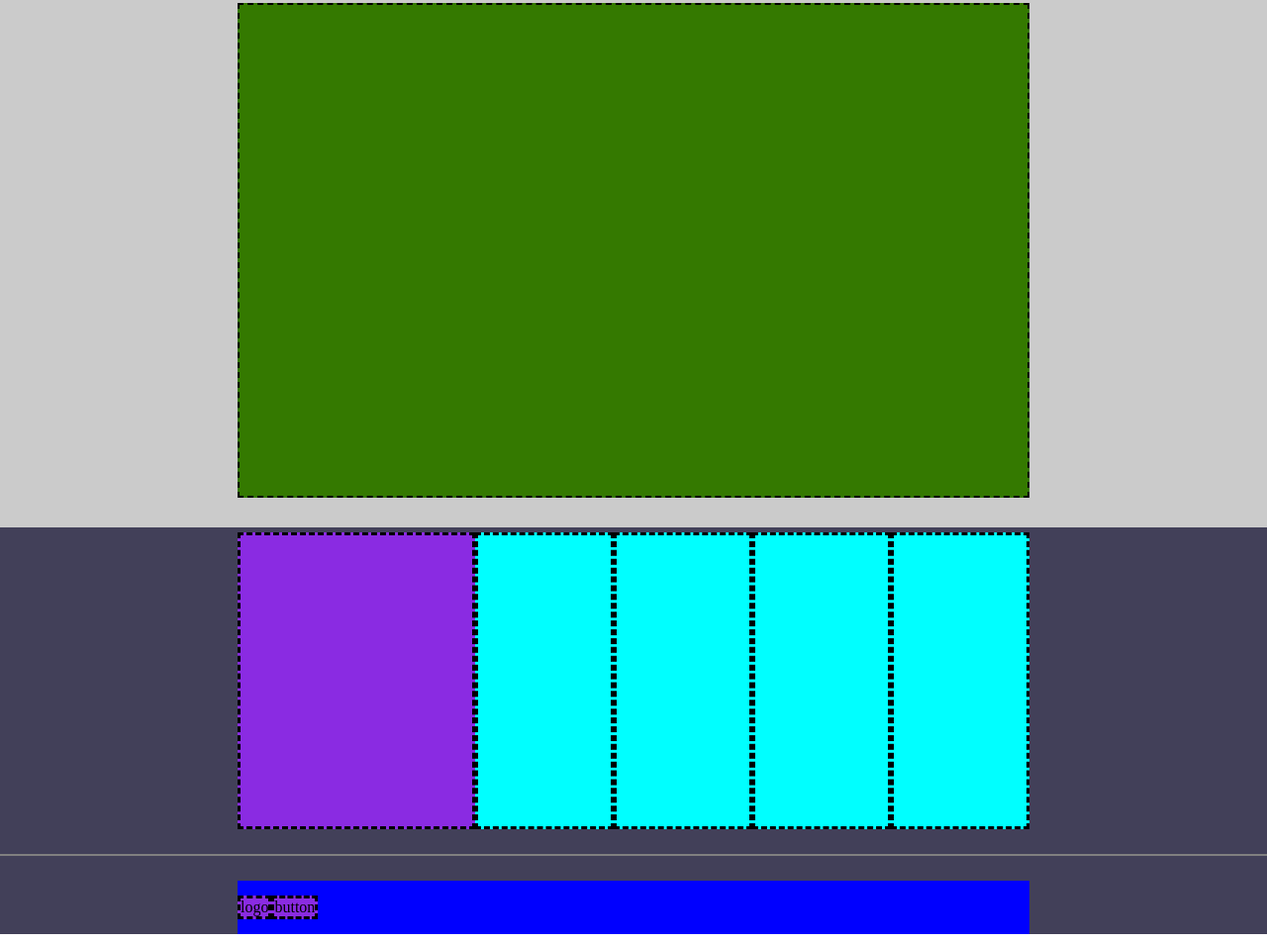
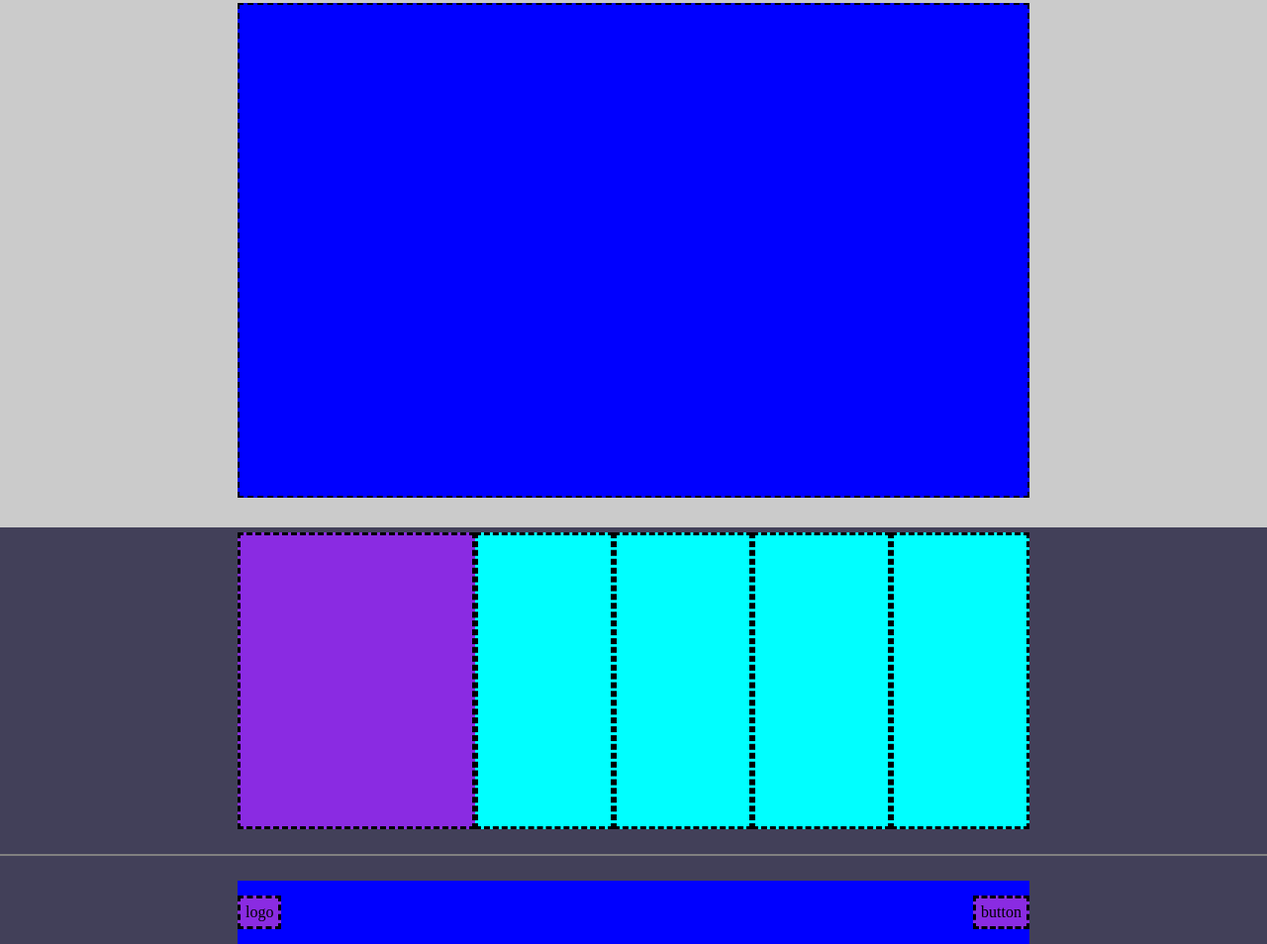
Before and after one commit to Lapo0/htmlcss-struttura-discord, a plain HTML site: page index.html in a window 1280 px wide. Shown: the part 1411-2365 px from the top of the page at 99% size. Drawn offline with Linux system fonts and the light colour scheme.

Commit message:
FIX last section in Footer

```diff
--- a/css/style.css
+++ b/css/style.css
@@ -23,14 +23,13 @@ header{           /*DEBUG*/
 }
 
 
-
 .row-cols-3 > .col{
     flex-basis: calc(100% /3);
     margin: 10px 0;
     padding: 5px;
 }
 
-.debug [class^='col'] {
+.debug [class^='col'] {          /*DEBUG*/
 	border: 3px dashed black;
     background-color: blueviolet;
 }
@@ -75,7 +74,7 @@ main > section{
     padding: 30px 0;
 }
 
-.container.section .row{
+.container.section .row{          /*DEBUG*/
     min-height: 300px;
 }
 
@@ -85,6 +84,9 @@ main > section{
 
 .col.col-small{
     flex-basis: 40%;
+}
+
+.debug .col.col-small{            /*DEBUG*/
     background-color: aqua;
 }
 
@@ -97,9 +99,9 @@ main > section:nth-child(2n){
 }
 
 /*Sezione no flex*/
-.debug section .big.container{           /*DEBUG*/
+.debug section .big.container{        /*DEBUG*/
     min-height: 500px;
-    background-color: rgb(52, 121, 0);
+    background-color: blue;
     border: 2px dashed black;
 }
 
@@ -139,11 +141,10 @@ footer section:last-child{
     padding: 15px 0;
 }
 
-.col.col-logo{
-    align-self: flex-start;
-    display: flex;
+.container .row.row-between{
+    justify-content: space-between;
 }
 
-.col.col-button{
-    align-items: flex-end;
+.row-between > *{
+    padding: 5px;
 }
--- a/index.html
+++ b/index.html
@@ -136,7 +136,7 @@
 
         <section>
             <nav class="container nav">
-                <div class="row">
+                <div class="row row-between">
                     <div class="col col-logo">
                         logo
                     </div>
```
